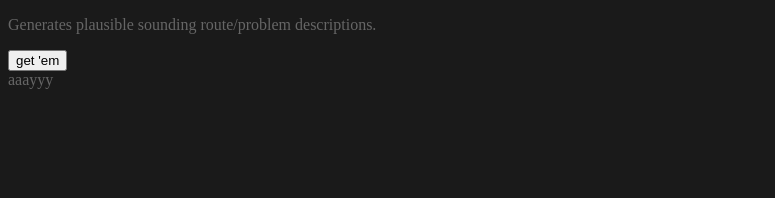
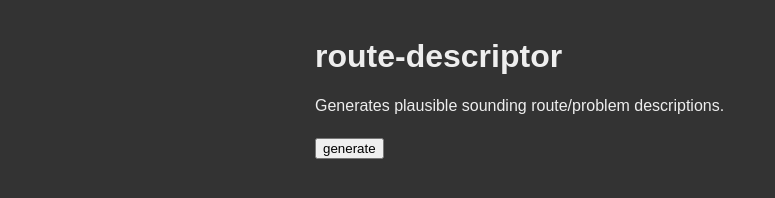
Before and after one commit to dom-o/route-descriptor, a plain HTML site: page index.html in a window 1280 px wide. Shown: the whole page, without its empty margins (0-775 px from the left). Drawn offline with Linux system fonts and the light colour scheme.

Commit message:
Cosmetic changes; fix style.

```diff
--- a/index.html
+++ b/index.html
@@ -1,13 +1,30 @@
  <!DOCTYPE html>
 <html>
 <head>
+<style>
+    body {
+        background: #333;
+        color: #eee;
+        font-family: sans-serif;
+        padding: 0 10px;
+        margin: 40px auto;
+        line-height: 1.6;
+        max-width: 650px;
+    }
+    h1 {
+        line-height: 1;
+    }
+</style>
 </head>
-<body style="background: #1a1a1a">
-    <p style="color: #666">
-      Generates plausible sounding route/problem descriptions.
-    </p>
-    <button id="descriptor-gen">get 'em</button>
-    <div id="descriptor-space" style="color: #666">aaayyy</div>
+<body>
+    <header>
+        <h1>route-descriptor</h1>
+        <p>Generates plausible sounding route/problem descriptions.</p>
+    </header>
+
+    <button id="descriptor-gen">generate</button>
+
+    <blockquote id="descriptor-space"></blockquote>
 
     <script src="main.js"></script>
     <script src="vocab.js"></script>
```
